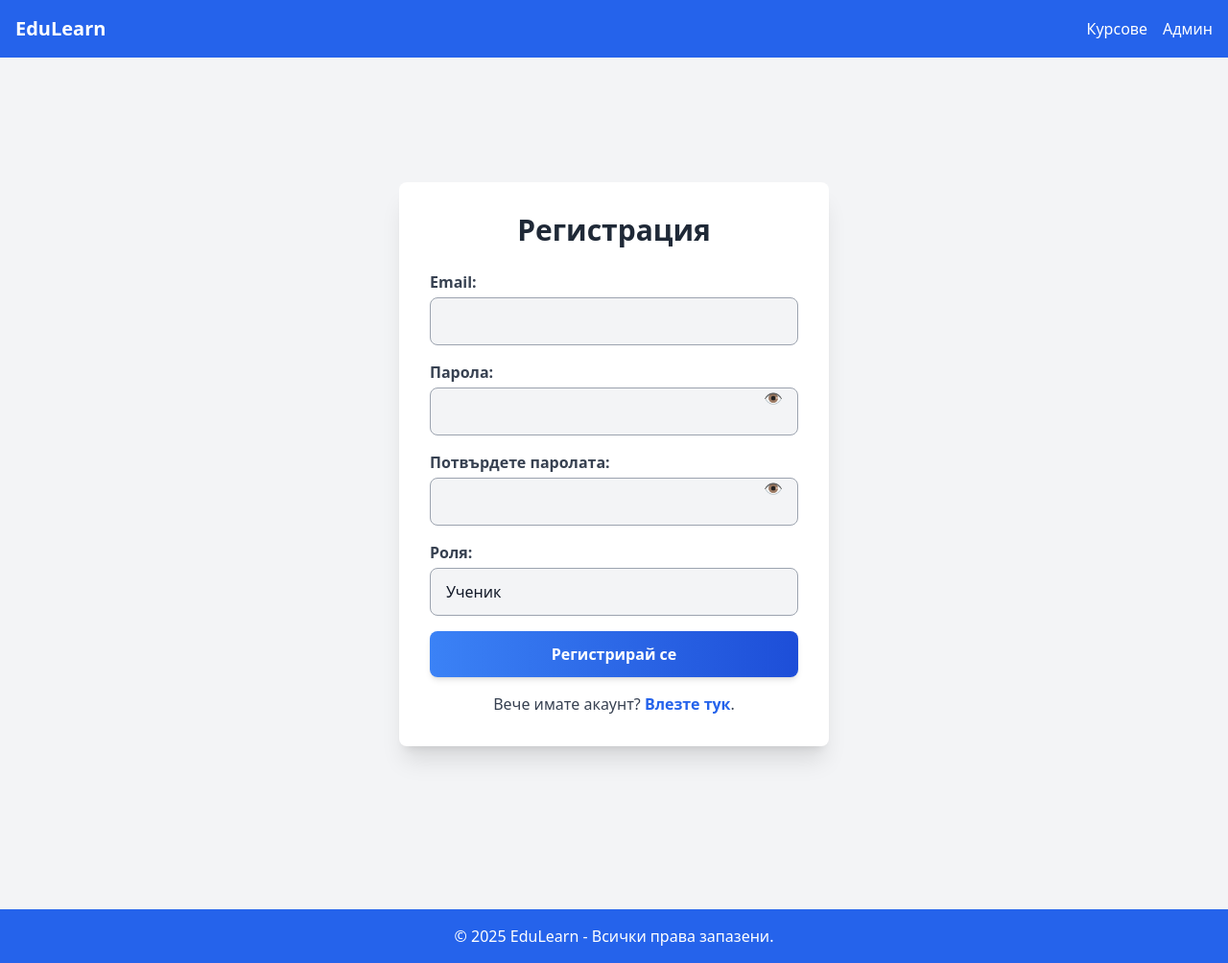
After one commit to vegaFlex/EduLearn, a Django app: page /register/ in a window 1280 px wide. The commit adds this page. Shown: the whole page at 96% size. Run offline with Django 5.2, Linux system fonts and the light colour scheme; style sheets or scripts are compiled from the project's sources.

Commit message:
Added registration, email login and profile page with split roles, flash messages for registration, login and logout

```diff
--- /dev/null
+++ b/courses/forms.py
@@ -0,0 +1,13 @@
+from django import forms
+from django.contrib.auth.forms import UserCreationForm, AuthenticationForm
+from .models import UserProfile
+
+class UserRegistrationForm(UserCreationForm):
+    email = forms.EmailField(required=True, label="Email")
+
+    class Meta:
+        model = UserProfile
+        fields = ["email", "password1", "password2", "role"]
+
+class UserLoginForm(AuthenticationForm):
+    username = forms.EmailField(label="Email")
--- a/courses/urls.py
+++ b/courses/urls.py
@@ -1,6 +1,10 @@
 from django.urls import path
-from .views import courses_list
+from .views import courses_list, register, login_view, logout_view, profile
 
 urlpatterns = [
     path("courses/", courses_list, name="courses"),
+    path("register/", register, name="register"),
+    path("login/", login_view, name="login"),
+    path("logout/", logout_view, name="logout"),
+    path("profile/", profile, name="profile"),
 ]
--- a/courses/views.py
+++ b/courses/views.py
@@ -1,6 +1,48 @@
-from django.shortcuts import render
 from .models import Course
+from django.shortcuts import render, redirect
+from django.contrib.auth import login, logout, authenticate
+from .forms import UserRegistrationForm, UserLoginForm
+from django.contrib.auth.decorators import login_required
+from django.contrib import messages
 
 def courses_list(request):
     courses = Course.objects.all()
     return render(request, "courses.html", {"courses": courses})
+
+
+def register(request):
+    if request.method == "POST":
+        form = UserRegistrationForm(request.POST)
+        if form.is_valid():
+            user = form.save()
+            login(request, user)
+            messages.success(request, "Успешно се регистрирахте! 🎉")
+            return redirect("courses")
+        else:
+            messages.error(request, "Моля, поправете грешките във формата. ❌")
+    else:
+        form = UserRegistrationForm()
+    return render(request, "register.html", {"form": form})
+
+def login_view(request):
+    if request.method == "POST":
+        form = UserLoginForm(data=request.POST)
+        if form.is_valid():
+            user = form.get_user()
+            login(request, user)
+            messages.success(request, f"Добре дошъл, {user.email}! 😊")
+            return redirect("courses")
+        else:
+            messages.error(request, "Грешен email или парола. ❌")
+    else:
+        form = UserLoginForm()
+    return render(request, "login.html", {"form": form})
+
+def logout_view(request):
+    logout(request)
+    messages.info(request, "Успешно излязохте от профила си.")
+    return redirect("login")
+
+@login_required
+def profile(request):
+    return render(request, "profile.html", {"user": request.user})
--- a/templates/base.html
+++ b/templates/base.html
@@ -30,4 +30,18 @@
     <p>&copy; 2025 EduLearn - Всички права запазени.</p>
 </footer>
 </body>
+{% if messages %}
+    <div class="fixed top-4 right-4 z-50">
+        {% for message in messages %}
+            <div class="mb-2 px-4 py-3 rounded-lg text-white shadow-lg
+                        {% if message.tags == 'success' %} bg-green-500
+                        {% elif message.tags == 'error' %} bg-red-500
+                        {% elif message.tags == 'info' %} bg-blue-500
+                        {% endif %}">
+                {{ message }}
+            </div>
+        {% endfor %}
+    </div>
+{% endif %}
+
 </html>
--- /dev/null
+++ b/templates/register.html
@@ -0,0 +1,74 @@
+{% extends "base.html" %}
+{% block title %}Регистрация{% endblock %}
+
+{% block content %}
+<div class="flex justify-center items-center min-h-screen bg-gray-100">
+    <div class="bg-white p-8 rounded-lg shadow-xl w-full max-w-md">
+        <h2 class="text-3xl font-bold mb-6 text-center text-gray-800">Регистрация</h2>
+        <form method="post" class="space-y-4">
+            {% csrf_token %}
+
+            <!-- Поле за Email -->
+            <div>
+                <label class="block text-gray-700 font-semibold mb-1">Email:</label>
+                <input type="email" name="email" required
+                    class="w-full px-4 py-3 border border-gray-400 bg-gray-100 text-gray-900 rounded-lg focus:outline-none focus:border-blue-500 focus:ring-2 focus:ring-blue-500">
+            </div>
+
+            <!-- Поле за Парола с икона -->
+            <div class="relative">
+                <label class="block text-gray-700 font-semibold mb-1">Парола:</label>
+                <input type="password" name="password1" id="password1" required
+                    class="w-full px-4 py-3 pr-12 border border-gray-400 bg-gray-100 text-gray-900 rounded-lg focus:outline-none focus:border-blue-500 focus:ring-2 focus:ring-blue-500">
+                <span class="absolute right-4 top-1/2 transform -translate-y-1/2 cursor-pointer" onclick="togglePassword('password1')">
+                    👁
+                </span>
+            </div>
+
+            <!-- Поле за Потвърждение на Парола с икона -->
+            <div class="relative">
+                <label class="block text-gray-700 font-semibold mb-1">Потвърдете паролата:</label>
+                <input type="password" name="password2" id="password2" required
+                    class="w-full px-4 py-3 pr-12 border border-gray-400 bg-gray-100 text-gray-900 rounded-lg focus:outline-none focus:border-blue-500 focus:ring-2 focus:ring-blue-500">
+                <span class="absolute right-4 top-1/2 transform -translate-y-1/2 cursor-pointer" onclick="togglePassword('password2')">
+                    👁
+                </span>
+            </div>
+
+            <!-- Поле за Роля -->
+            <div>
+                <label class="block text-gray-700 font-semibold mb-1">Роля:</label>
+                <select name="role"
+                    class="w-full px-4 py-3 border border-gray-400 bg-gray-100 text-gray-900 rounded-lg focus:outline-none focus:border-blue-500 focus:ring-2 focus:ring-blue-500 appearance-none">
+                    <option value="student">Ученик</option>
+                    <option value="teacher">Преподавател</option>
+                </select>
+            </div>
+
+            <!-- Бутон за регистрация -->
+            <button type="submit"
+                class="w-full bg-gradient-to-r from-blue-500 to-blue-700 text-white py-3 px-4 rounded-lg hover:scale-105 transform transition duration-300 font-semibold shadow-md">
+                Регистрирай се
+            </button>
+        </form>
+
+        <!-- Линк за вход -->
+        <p class="mt-4 text-center text-gray-700">
+            Вече имате акаунт? <a href="{% url 'login' %}" class="text-blue-600 hover:underline font-semibold">Влезте тук</a>.
+        </p>
+    </div>
+</div>
+
+<!-- JavaScript за скриване/показване на паролата -->
+<script>
+    function togglePassword(inputId) {
+        let inputField = document.getElementById(inputId);
+        if (inputField.type === "password") {
+            inputField.type = "text";
+        } else {
+            inputField.type = "password";
+        }
+    }
+</script>
+
+{% endblock %}
```
Also changed, not shown: EduLearn/settings.py (+13 -27 lines), templates/login.html (added, +14 -0 lines), templates/profile.html (added, +20 -0 lines). Lines whose indentation alone changed are shown as unchanged.
